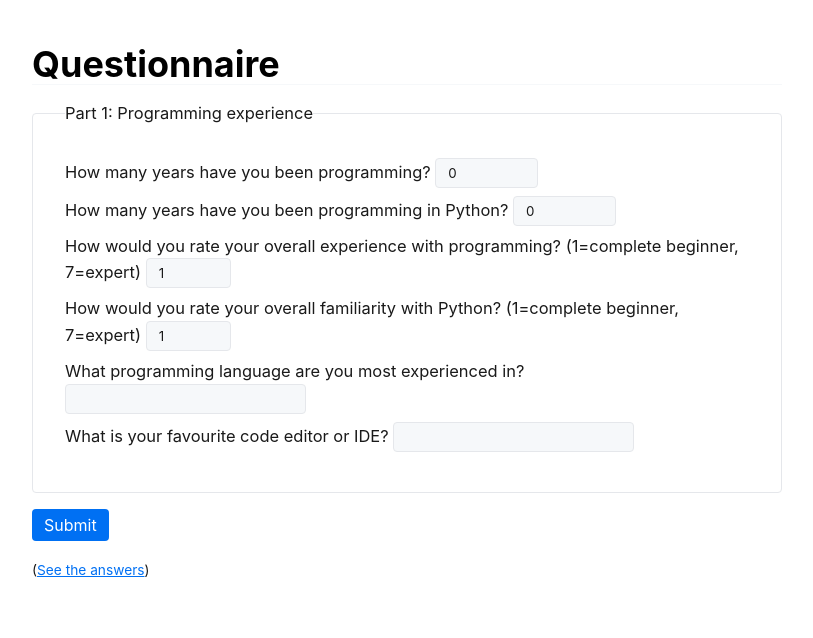
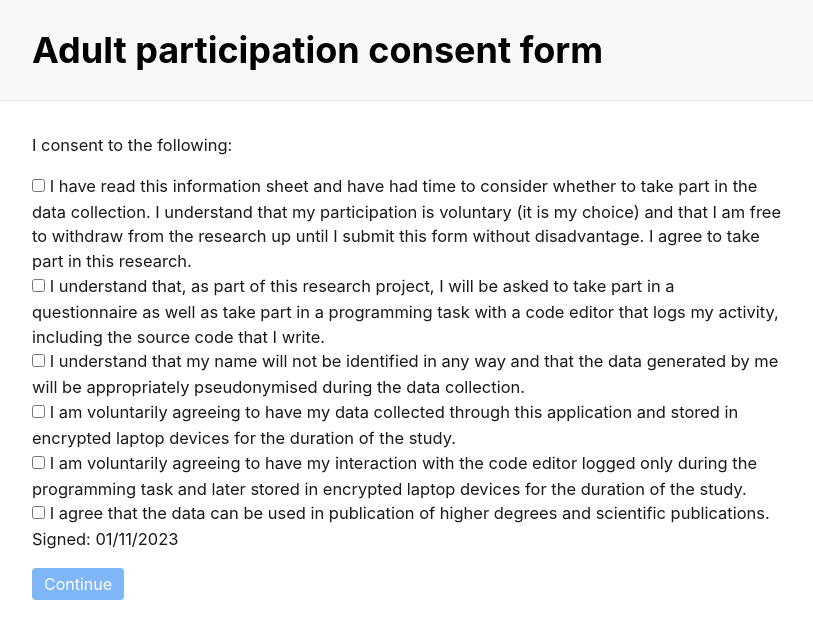
Before and after one commit to eddieantonio/oq, a SvelteKit app: page / in a window 1280 px wide. Shown: the top 638 px of the page, without its empty margins (233-1046 px from the left). Built offline with nearby package versions, Linux system fonts and the light colour scheme.

Commit message:
feat: VERY basic consent form frontend

```diff
--- a/src/routes/+page.server.ts
+++ b/src/routes/+page.server.ts
@@ -1,20 +1,16 @@
-import { saveAnswer } from '$lib/server/database';
+import { redirect } from '@sveltejs/kit';
+import type { Actions } from './$types';
 
-export const actions: import('./$types').Actions = {
+const HTTP_SEE_OTHER = 303;
+
+export const actions: Actions = {
     default: async ({ request }) => {
         const data = await request.formData();
+        console.table(Object.fromEntries(data.entries()));
 
-        // create a question record for each thing in form data
-        for (const [key, value] of data.entries()) {
-            if (typeof value !== 'string') {
-                console.error('Got a non-string value. Ignoring...');
-                continue;
-            }
+        // TODO: add the server date to the consent form
+        // TODO: insert the consent into the database
 
-            await saveAnswer({
-                question_id: key,
-                answer: value
-            });
-        }
+        throw redirect(HTTP_SEE_OTHER, '/questionnaire');
     }
 };
--- a/src/routes/+page.svelte
+++ b/src/routes/+page.svelte
@@ -1,88 +1,86 @@
-<!-- This is the questionnaire for now. Eventually I will refactor this to have its own page. -->
-<h1>Questionnaire</h1>
+<script>
+    let participation = false;
+    let questionnaire = false;
+    let pseudonymised = false;
+    let dataCollection = false;
+    let interactionLogged = false;
+    let dataUsage = false;
+    $: canContinue =
+        participation &&
+        questionnaire &&
+        pseudonymised &&
+        dataCollection &&
+        interactionLogged &&
+        dataUsage;
 
-<form method="post">
-    <fieldset>
-        <legend>Part 1: Programming experience</legend>
+    // Use Intl to format the date in the Irish locale
+    let today = new Intl.DateTimeFormat('en-IE', { dateStyle: 'short' }).format(new Date());
+</script>
 
-        <div class="input-group">
-            <label for="experience">How many years have you been programming?</label>
-            <input
-                type="number"
-                id="experience"
-                name="experience"
-                min="0"
-                max="100"
-                step="1"
-                value="0"
-            />
+<header>
+    <h1>Adult participation consent form</h1>
+</header>
+
+<form method="POST">
+    <p>I consent to the following:</p>
+
+    <div class="consent-checkbox">
+        <label>
+            <input type="checkbox" name="participation" bind:checked={participation} />
+            I have read this information sheet and have had time to consider whether to take part in
+            the data collection. I understand that my participation is voluntary (it is my choice) and
+            that I am free to withdraw from the research up until I submit this form without disadvantage.
+            I agree to take part in this research.
+        </label>
     </div>
 
-        <div class="input-group">
-            <label for="python-experience"
-                >How many years have you been programming in Python?</label
-            >
-            <input
-                type="number"
-                id="python-experience"
-                name="python-experience"
-                min="0"
-                max="100"
-                step="1"
-                value="0"
-            />
+    <div class="consent-checkbox">
+        <label>
+            <input type="checkbox" name="questionnaire" bind:checked={questionnaire} />
+            I understand that, as part of this research project, I will be asked to take part in a questionnaire
+            as well as take part in a programming task with a code editor that logs my activity, including
+            the source code that I write.
+        </label>
     </div>
 
-        <!-- we'll come up with better widgets for likert scales later -->
-        <div class="input-group">
-            <label for="experience-likert"
-                >How would you rate your overall experience with programming? (1=complete beginner,
-                7=expert)</label
-            >
-            <input
-                type="number"
-                id="experience-likert"
-                name="experience-likert"
-                min="1"
-                max="7"
-                step="1"
-                value="1"
-            />
+    <div class="consent-checkbox">
+        <label>
+            <input type="checkbox" name="pseudonymised" bind:checked={pseudonymised} />
+            I understand that my name will not be identified in any way and that the data generated by
+            me will be appropriately pseudonymised during the data collection.
+        </label>
     </div>
 
-        <div class="input-group">
-            <label for="python-familiarity-likert"
-                >How would you rate your overall familiarity with Python? (1=complete beginner,
-                7=expert)</label
-            >
-            <input
-                type="number"
-                id="python-familiarity-likert"
-                name="python-familiarity-likert"
-                min="1"
-                max="7"
-                step="1"
-                value="1"
-            />
+    <div class="consent-checkbox">
+        <label>
+            <input type="checkbox" name="data-collection" bind:checked={dataCollection} />
+            I am voluntarily agreeing to have my data collected through this application and stored in
+            encrypted laptop devices for the duration of the study.
+        </label>
     </div>
 
-        <div class="input-group">
-            <label for="best-language">What programming language are you most experienced in?</label
-            >
-            <input type="text" id="best-language" name="best-language" value="" />
+    <div class="consent-checkbox">
+        <label>
+            <input type="checkbox" name="interaction-logged" bind:checked={interactionLogged} />
+            I am voluntarily agreeing to have my interaction with the code editor logged only during
+            the programming task and later stored in encrypted laptop devices for the duration of the
+            study.
+        </label>
     </div>
 
-        <div class="input-group">
-            <label for="favourite-ide">What is your favourite code editor or IDE?</label>
-            <input type="text" id="favourite-ide" name="favourite-ide" value="" />
+    <div class="consent-checkbox">
+        <label>
+            <input type="checkbox" name="data-usage" bind:checked={dataUsage} />
+            I agree that the data can be used in publication of higher degrees and scientific publications.
+        </label>
     </div>
-    </fieldset>
 
-    <button type="submit">Submit</button>
+    <p>Signed: {today}</p>
+    <button type="submit" disabled={!canContinue}>Continue</button>
 </form>
 
-<p>
-    <small>
-        (<a href="/answers">See the answers</a>)
-    </small>
-</p>
+<style>
+    .consent-checkbox:hover {
+        background-color: #eee;
+    }
+</style>
```
Also changed, not shown: src/routes/questionnaire/+page.server.ts (added, +20 -0 lines), src/routes/questionnaire/+page.svelte (added, +88 -0 lines). Lines whose indentation alone changed are shown as unchanged.
